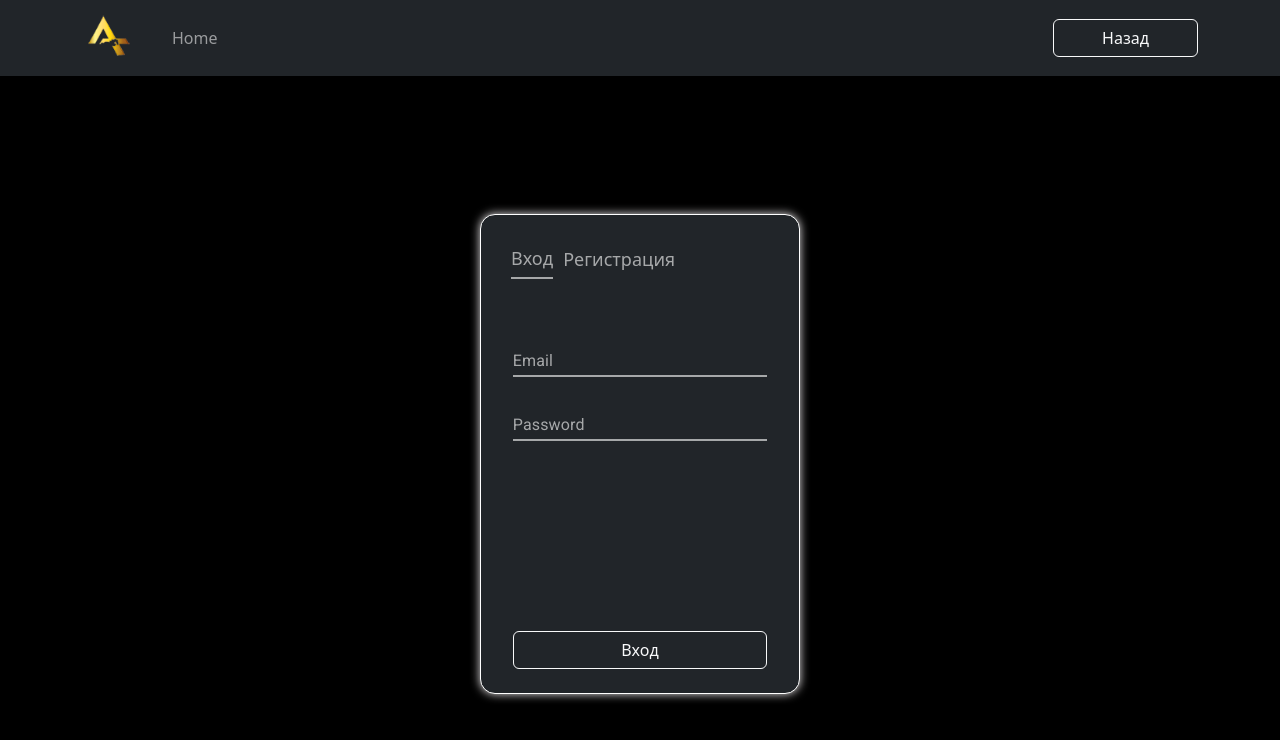
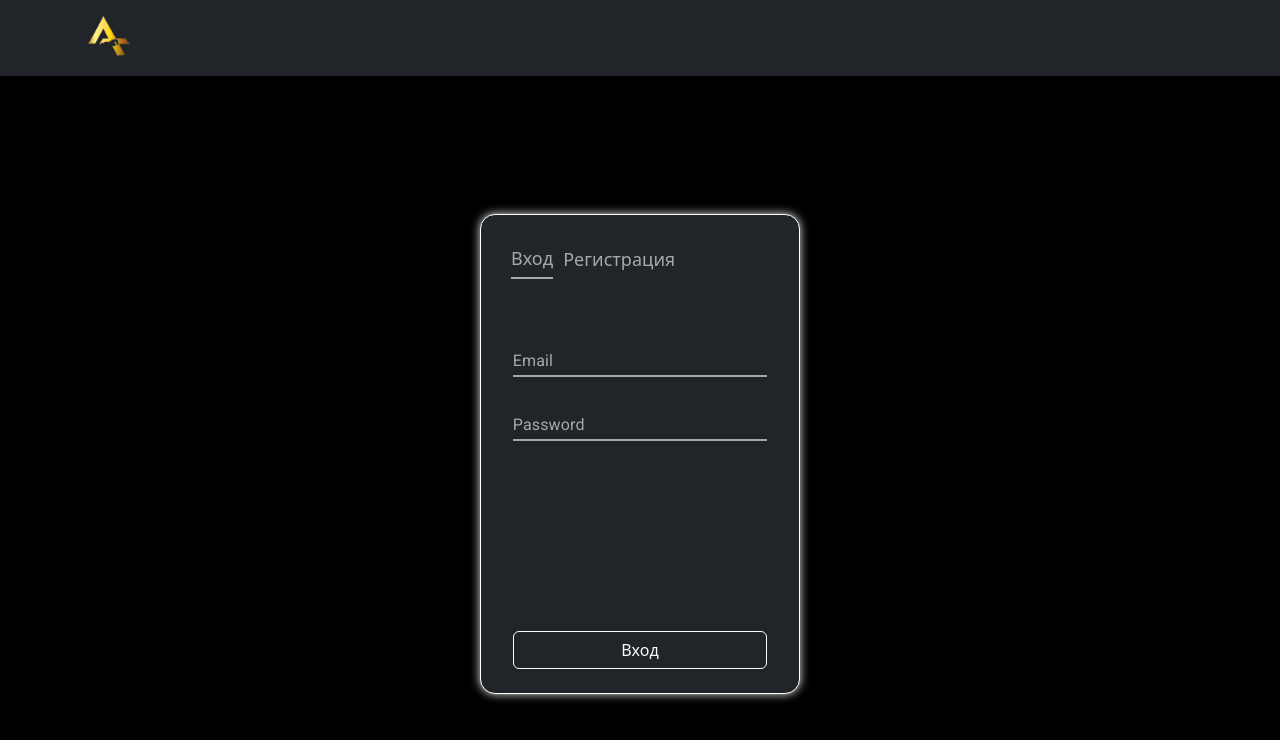
Before and after one commit to VladRastortguev/ATT24_v2, a React (Create React App) app: page / in a window 1280 px wide. Shown: the top 740 px of the page. Built offline with nearby package versions, Linux system fonts and the light colour scheme; no server answers.

Commit message:
fix login desing

```diff
--- a/src/Component/Header/Header.tsx
+++ b/src/Component/Header/Header.tsx
@@ -36,7 +36,8 @@ const Header:FC<HeaderInterface> = ({InterfaceObj}) => {
                 )
             case 'Loginpage':
                 return (
-                    <BackBtn />
+                    // <BackBtn />
+                    null
                 )
             case 'Datalore':
                 return (
@@ -61,7 +62,7 @@ const Header:FC<HeaderInterface> = ({InterfaceObj}) => {
                 return (
                     <>
                         <Nav className="me-auto">
-                            <Nav.Link onClick={() => navigate('/')}>Home</Nav.Link>
+                            {/* <Nav.Link onClick={() => navigate('/')}>Home</Nav.Link> */}
                         </Nav>
                     </>
                 )
```
